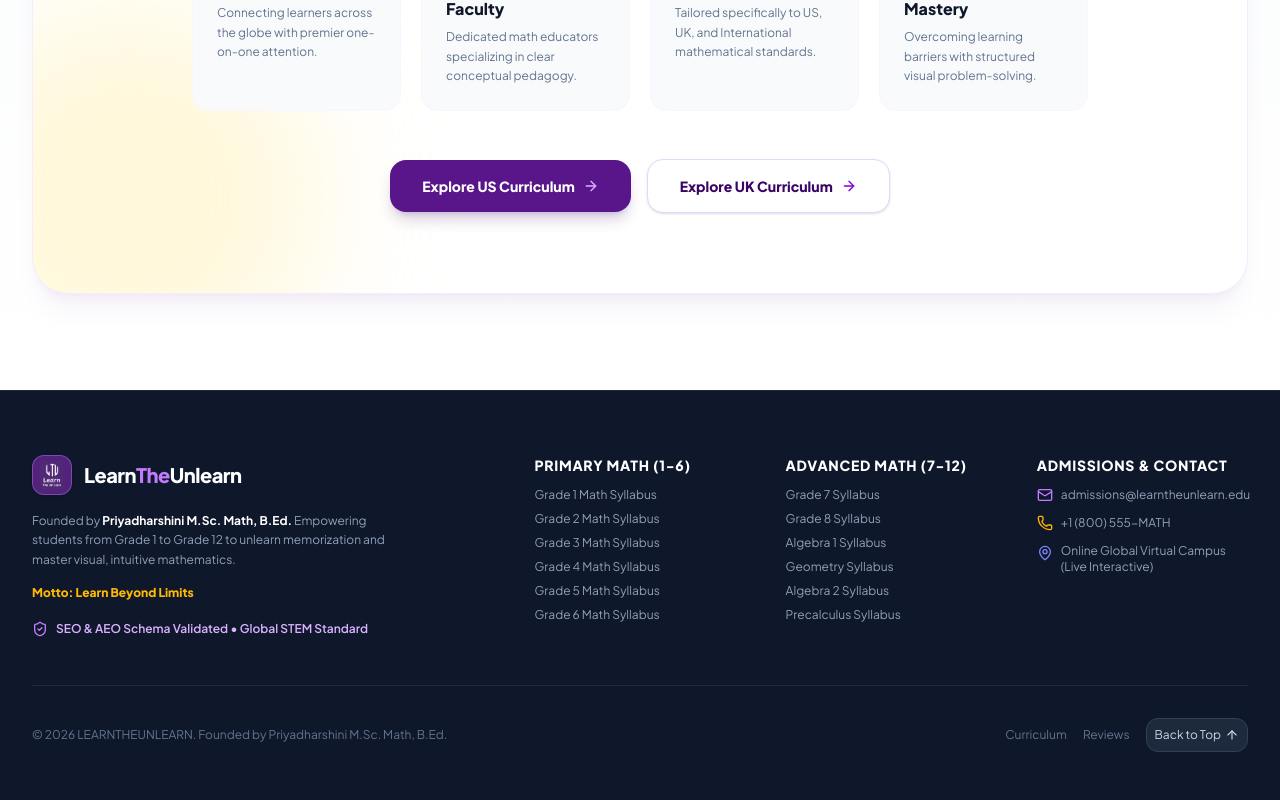
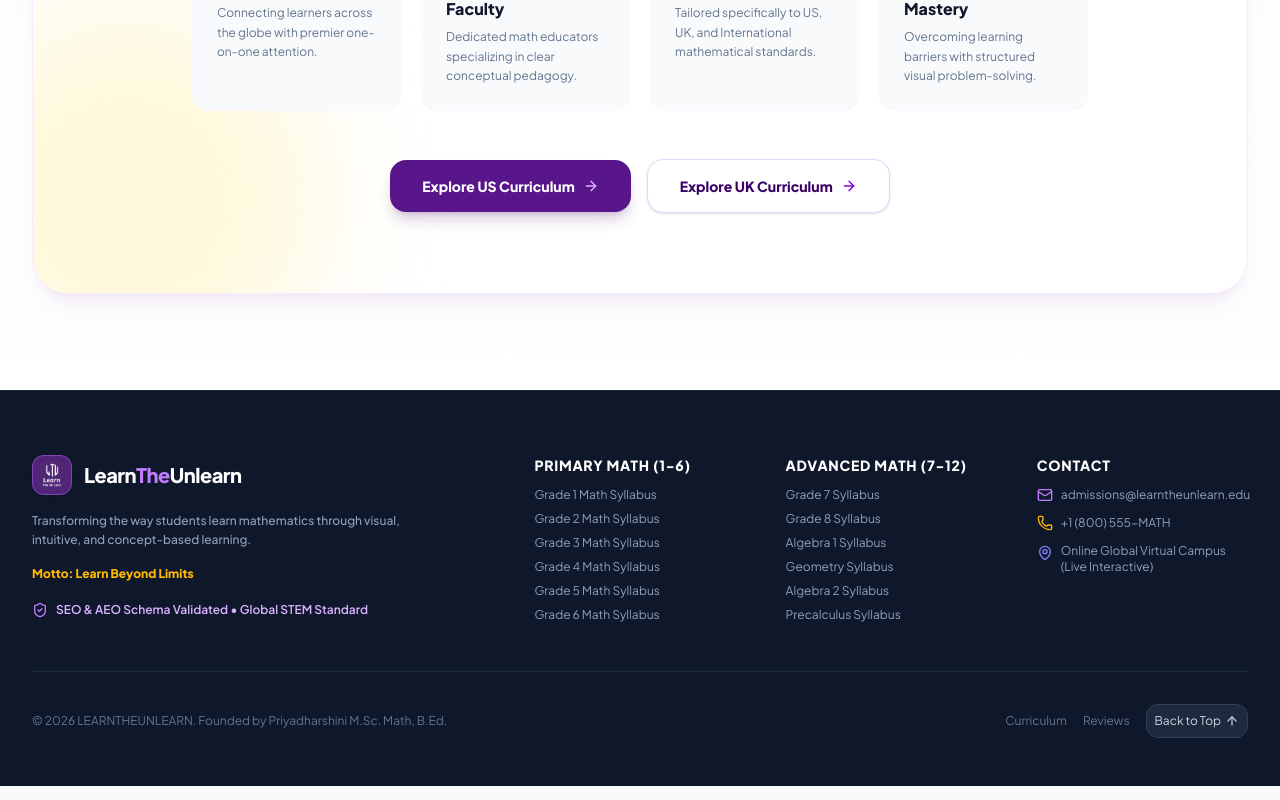
Before and after one commit to learntheunlearn/learntheunlearn, a React (Vite) app: page / in a window 1280 px wide. Shown: the part 1457-2257 px from the top of the page. Built offline with nearby package versions, Linux system fonts and the light colour scheme.

Commit message:
Update footer brand description and rename Admissions & Contact heading to Contact.

```diff
--- a/src/components/Footer.jsx
+++ b/src/components/Footer.jsx
@@ -24,8 +24,8 @@
               </span>
             </div>
 
-            <p className="text-slate-400 leading-relaxed text-xs max-w-sm">
-              Founded by <strong className="text-white">Priyadharshini M.Sc. Math, B.Ed.</strong> Empowering students from Grade 1 to Grade 12 to unlearn memorization and master visual, intuitive mathematics.
+            <p className="text-slate-400 leading-relaxed text-xs max-w-sm font-medium">
+              Transforming the way students learn mathematics through visual, intuitive, and concept-based learning.
             </p>
 
             <div className="inline-flex items-center gap-2 text-amber-400 font-extrabold text-xs">
@@ -86,7 +86,7 @@
           {/* Contact */}
           <div>
             <h4 className="font-extrabold text-sm text-white uppercase tracking-wider mb-3">
-              Admissions & Contact
+              Contact
             </h4>
             <ul className="space-y-3 text-slate-400">
               <li className="flex items-center gap-2">
```
